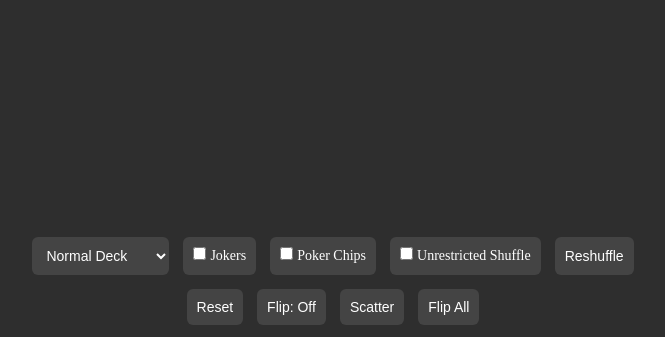
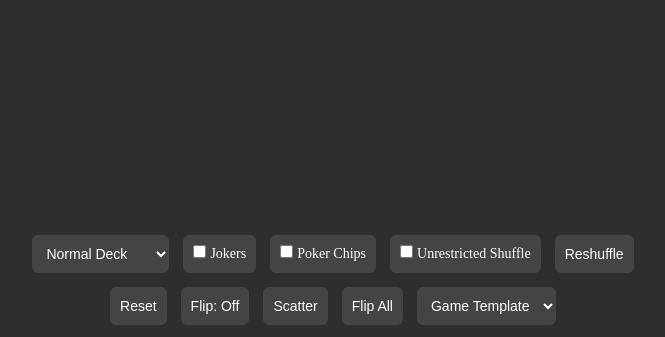
Before and after one commit to JackBrown2010/Cardgame, a plain HTML site: page index.html in a window 1280 px wide. Shown: the part 463-800 px from the top of the page, without its empty margins (307-972 px from the left). Drawn offline with Linux system fonts and the light colour scheme.

Commit message:
Update index.html

```diff
--- a/index.html
+++ b/index.html
@@ -107,6 +107,12 @@
     <button onclick="toggleFlipMode()" id="flip-toggle">Flip: Off</button>
      <button onclick="scatterCards()">Scatter</button>
     <button onclick="flipAll()">Flip All</button>
+    <select id="template-menu" onchange="loadTemplate(this.value)">
+      <option value="">Game Template</option>
+      <option value="solitaire">Solitaire</option>
+      <option value="poker">Poker</option>
+      <option value="blackjack">Blackjack</option>
+    </select>
   </div>
   <script>
     const gameContainer = document.getElementById("game-container");
@@ -154,6 +160,82 @@
           card.classList.remove("red");
         }
       });
+    }
+
+function createCard(value, suit) {
+      const card = document.createElement('div');
+      card.className = 'card';
+      card.textContent = value + suit;
+      card.dataset.value = value;
+      card.dataset.suit = suit;
+      card.style.left = `${window.innerWidth / 2}px`;
+      card.style.top = `${window.innerHeight / 2}px`;
+      document.getElementById('game-container').appendChild(card);
+      cards.push(card);
+      return card;
+    }
+
+     function loadTemplate(template) {
+      if (!template) return;
+      reset();
+      const suits = ['♠', '♥', '♦', '♣'];
+      const ranks = ['A', '2', '3', '4', '5', '6', '7', '8', '9', '10', 'J', 'Q', 'K'];
+      const fullDeck = [];
+
+      for (const suit of suits) {
+        for (const rank of ranks) {
+          fullDeck.push({ value: rank, suit });
+        }
+      }
+
+      fullDeck.sort(() => Math.random() - 0.5);
+
+      switch (template) {
+        case "solitaire":
+          for (let i = 0; i < 7; i++) {
+            for (let j = 0; j <= i; j++) {
+              const cardData = fullDeck.pop();
+              const card = createCard(cardData.value, cardData.suit);
+              card.style.left = `${100 + i * 100}px`;
+              card.style.top = `${50 + j * 30}px`;
+              if (j === i) card.classList.add('flipped');
+            }
+          }
+          break;
+        case "poker":
+          for (let hand = 0; hand < 4; hand++) {
+            for (let i = 0; i < 5; i++) {
+              const cardData = fullDeck.pop();
+              const card = createCard(cardData.value, cardData.suit);
+              card.classList.add('flipped');
+              card.style.left = `${50 + i * 100}px`;
+              card.style.top = `${50 + hand * 150}px`;
+            }
+          }
+          break;
+        case "blackjack":
+          for (let player = 0; player < 2; player++) {
+            for (let i = 0; i < 2; i++) {
+              const cardData = fullDeck.pop();
+              const card = createCard(cardData.value, cardData.suit);
+              card.classList.add('flipped');
+              card.style.left = `${200 + i * 100}px`;
+              card.style.top = `${100 + player * 200}px`;
+            }
+          }
+          break;
+        case "thirteen":
+          for (let pile = 0; pile < 13; pile++) {
+            for (let i = 0; i < 4; i++) {
+              const cardData = fullDeck.pop();
+              const card = createCard(cardData.value, cardData.suit);
+              card.style.left = `${50 + pile * 60}px`;
+              card.style.top = `${100 + i * 20}px`;
+              if (pile === 12) card.classList.add('flipped');
+            }
+          }
+          break;
+      }
     }
 
     function toggleFlipMode() {
```
